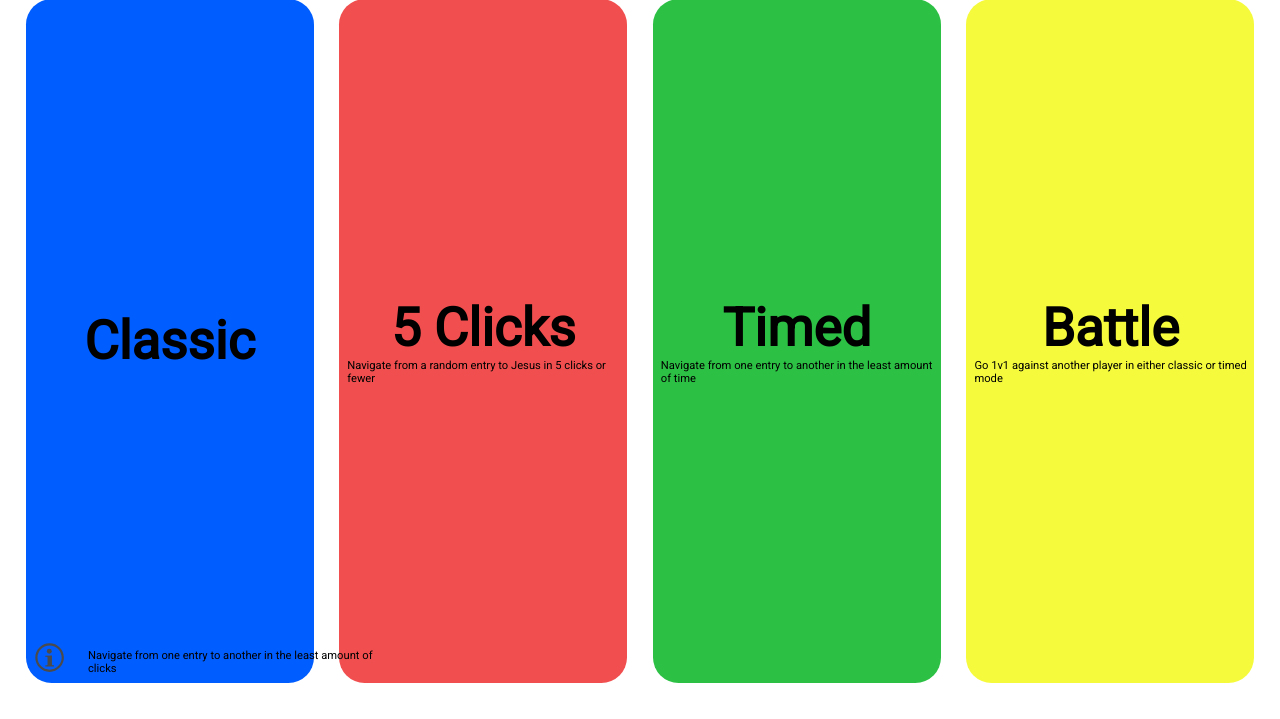
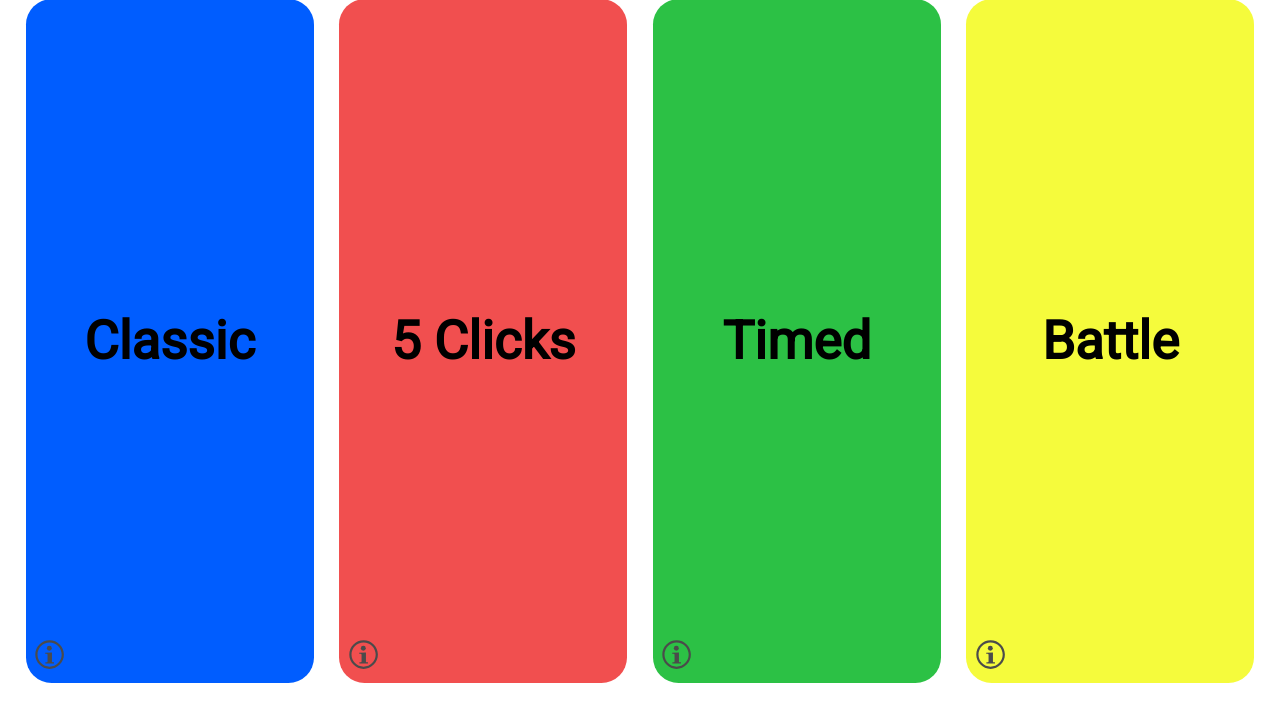
Before and after one commit to jbehr04/WikiMaze, a PHP site: page /html/index.html in a window 1280 px wide. Shown: the part 81-800 px from the top of the page. Run offline with PHP 8.4, Linux system fonts and the light colour scheme; some web fonts are replaced.

Commit message:
Added info logos and descriptions

```diff
--- a/css/Mode Boxes.css
+++ b/css/Mode Boxes.css
@@ -56,18 +56,56 @@
     font-size: 3.3em;
 }
 .txt-info{
-    bottom: 1.2vh;
-    padding-left: 1vh;
+    position: absolute;
+    display: inline-block;
+    bottom: .8vh;
+    padding-left: .7vh;
     font-size: .7em;
-    margin-left: 0;
+    margin-left: 1vw;
+    width: 17vw;
 }
 .info{
     position: absolute;
-    bottom: .5vh;
+    bottom: .8vh;
     margin-left: 1vw;
     display: inline-block;
     width: 22.5vw;
 }
 #info-logo{
+    display: inline-block;
     width: 2.2em;
+    transition: all 0.3s ease-in-out 0s;
 }
+#info-logo:hover{
+    cursor: default;
+    transform: rotate(360deg);
+    transition: all 0.3s ease-in-out 0s;
+}
+#txt-1{
+    opacity: 0;
+    transition: .3s ease;
+}
+#txt-2{
+    opacity: 0;
+    transition: .3s ease;
+}
+#txt-3{
+    opacity: 0;
+    transition: .3s ease;
+}
+#txt-4{
+    opacity: 0;
+    transition: .3s ease;
+}
+#info-logo:hover ~#txt-1{
+    opacity: 1;
+}
+#info-logo:hover ~#txt-2{
+    opacity: 1;
+}
+#info-logo:hover ~#txt-3{
+    opacity: 1;
+}
+#info-logo:hover ~#txt-4{
+    opacity: 1;
+}
--- a/html/index.html
+++ b/html/index.html
@@ -45,7 +45,7 @@
                         <path d="m90.665 110.96c-0.069 2.73 1.211 3.5 4.327 3.82l5.008 0.1v5.12h-39.073v-5.12l5.503-0.1c3.291-0.1 4.082-1.38 4.327-3.82v-30.813c0.035-4.879-6.296-4.113-10.757-3.968v-5.074l30.665-1.105"/>
                     </g>
                 </svg>
-                <p class="info txt-info">Navigate from one entry to another in the least amount of clicks</p>
+                <p id="txt-1" class="txt-info">Navigate from one entry to another in the least amount of clicks</p>
             </div>
         </div>
     </div></a>
@@ -53,7 +53,16 @@
     <a href="#"><div class="mode mode-5">
         <div class="flx-text">
             <p class="txt-center">5 Clicks</p>
-            <p class="txt-info">Navigate from a random entry to Jesus in 5 clicks or fewer</p>
+            <div class="info">
+                <svg id="info-logo" xmlns="http://www.w3.org/2000/svg" viewBox="0 0 160 160">
+                    <g fill="#4b4b4b">
+                        <path d="m80 15c-35.88 0-65 29.12-65 65s29.12 65 65 65 65-29.12 65-65-29.12-65-65-65zm0 10c30.36 0 55 24.64 55 55s-24.64 55-55 55-55-24.64-55-55 24.64-55 55-55z"/>
+                        <path d="m57.373 18.231a9.3834 9.1153 0 1 1 -18.767 0 9.3834 9.1153 0 1 1 18.767 0z" transform="matrix(1.1989 0 0 1.2342 21.214 28.75)"/>
+                        <path d="m90.665 110.96c-0.069 2.73 1.211 3.5 4.327 3.82l5.008 0.1v5.12h-39.073v-5.12l5.503-0.1c3.291-0.1 4.082-1.38 4.327-3.82v-30.813c0.035-4.879-6.296-4.113-10.757-3.968v-5.074l30.665-1.105"/>
+                    </g>
+                </svg>
+                <p id="txt-2" class="txt-info">Navigate from a random entry to Jesus in 5 clicks or fewer</p>
+            </div>
         </div>
 
     </div></a>
@@ -61,14 +70,32 @@
     <a href="#"><div class="mode mode-timed">
         <div class="flx-text">
             <p class="txt-center">Timed</p>
-            <p class="txt-info">Navigate from one entry to another in the least amount of time</p>
+            <div class="info">
+                <svg id="info-logo" xmlns="http://www.w3.org/2000/svg" viewBox="0 0 160 160">
+                    <g fill="#4b4b4b">
+                        <path d="m80 15c-35.88 0-65 29.12-65 65s29.12 65 65 65 65-29.12 65-65-29.12-65-65-65zm0 10c30.36 0 55 24.64 55 55s-24.64 55-55 55-55-24.64-55-55 24.64-55 55-55z"/>
+                        <path d="m57.373 18.231a9.3834 9.1153 0 1 1 -18.767 0 9.3834 9.1153 0 1 1 18.767 0z" transform="matrix(1.1989 0 0 1.2342 21.214 28.75)"/>
+                        <path d="m90.665 110.96c-0.069 2.73 1.211 3.5 4.327 3.82l5.008 0.1v5.12h-39.073v-5.12l5.503-0.1c3.291-0.1 4.082-1.38 4.327-3.82v-30.813c0.035-4.879-6.296-4.113-10.757-3.968v-5.074l30.665-1.105"/>
+                    </g>
+                </svg>
+                <p id="txt-3" class="txt-info">Navigate from one entry to another in the least amount of time</p>
+            </div>
         </div>
     </div></a>
     <div class="margin"></div>
     <a href="#"><div class="mode mode-battle">
         <div class="flx-text">
             <p class="txt-center">Battle</p>
-            <p class="txt-info">Go 1v1 against another player in either classic or timed mode</p>
+            <div class="info">
+                <svg id="info-logo" xmlns="http://www.w3.org/2000/svg" viewBox="0 0 160 160">
+                    <g fill="#4b4b4b">
+                        <path d="m80 15c-35.88 0-65 29.12-65 65s29.12 65 65 65 65-29.12 65-65-29.12-65-65-65zm0 10c30.36 0 55 24.64 55 55s-24.64 55-55 55-55-24.64-55-55 24.64-55 55-55z"/>
+                        <path d="m57.373 18.231a9.3834 9.1153 0 1 1 -18.767 0 9.3834 9.1153 0 1 1 18.767 0z" transform="matrix(1.1989 0 0 1.2342 21.214 28.75)"/>
+                        <path d="m90.665 110.96c-0.069 2.73 1.211 3.5 4.327 3.82l5.008 0.1v5.12h-39.073v-5.12l5.503-0.1c3.291-0.1 4.082-1.38 4.327-3.82v-30.813c0.035-4.879-6.296-4.113-10.757-3.968v-5.074l30.665-1.105"/>
+                    </g>
+                </svg>
+                <p id="txt-4" class="txt-info">Go 1v1 against another player in either classic or timed mode</p>
+            </div>
         </div>
     </div></a>
     <div class="margin"></div>
```
